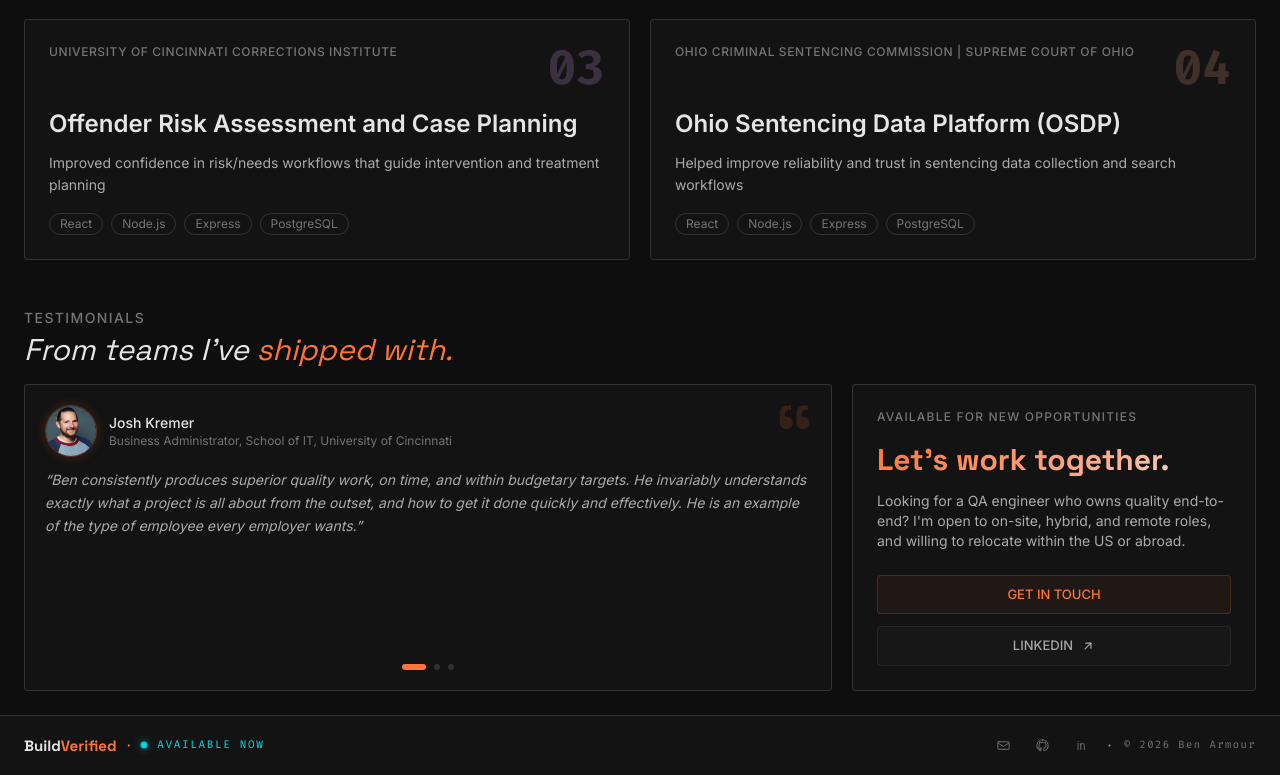
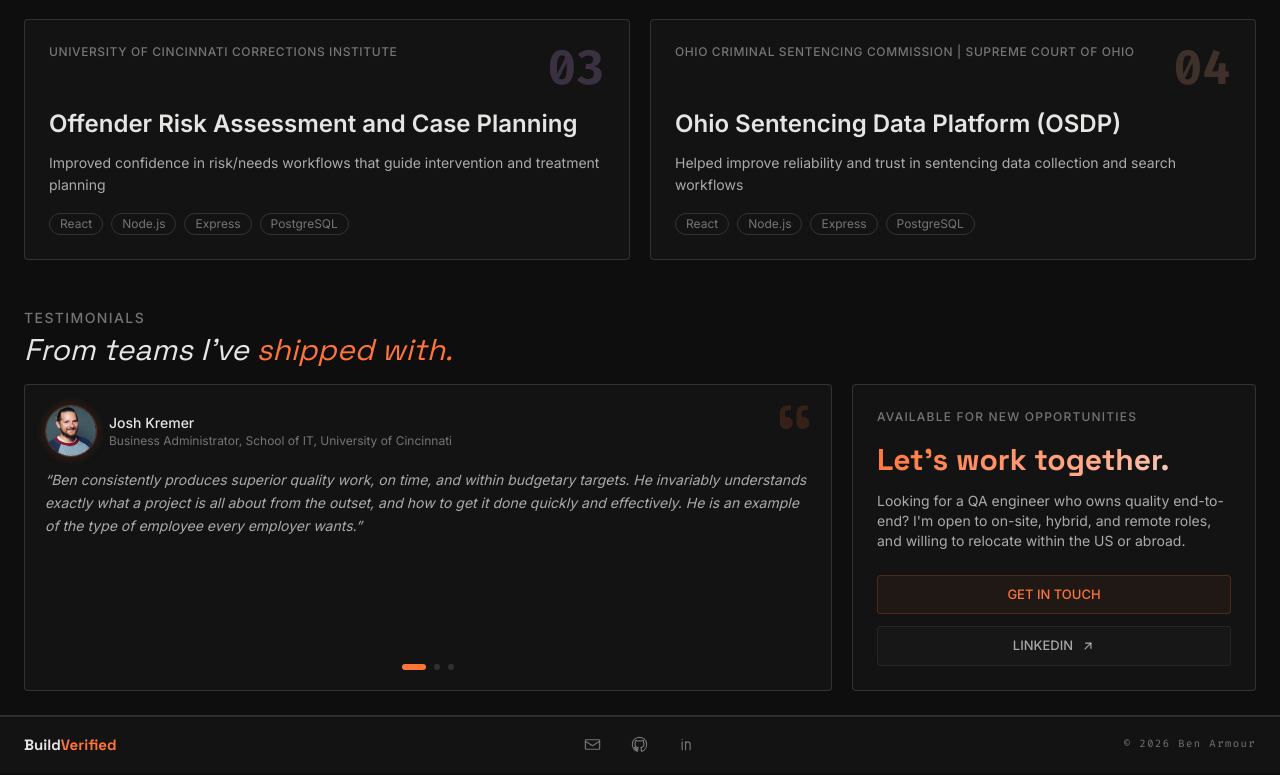
Before and after one commit to LostInTyping/BuildVerified, a Next.js app: page / in a window 1280 px wide. Shown: the part 2320-3095 px from the top of the page. Built offline with nearby package versions, Linux system fonts and the light colour scheme.

Commit message:
feat(footer): center enlarged social icons, drop availability cluster, add navbar edge and hover treatments

```diff
--- a/src/components/footer.tsx
+++ b/src/components/footer.tsx
@@ -9,24 +9,12 @@ const socialLinks = [
 
 export function Footer() {
   return (
-    <footer className="border-t border-border bg-bg-card">
-      <div className="mx-auto flex max-w-7xl flex-wrap items-center justify-center gap-x-6 gap-y-2 px-6 py-3 sm:justify-between">
+    <footer className="border-t border-border bg-bg-card shadow-[inset_0_1px_0_0_var(--color-surface-highlight)]">
+      <div className="mx-auto grid max-w-7xl justify-items-center gap-y-2 px-6 py-3 sm:grid-cols-3 sm:py-2.5">
+        <p className="self-center font-display text-[15px] font-bold leading-none text-text-primary sm:justify-self-start">
+          Build<span className="text-brand-primary">Verified</span>
+        </p>
         <div className="flex items-center gap-2.5">
-          <p className="font-display text-[15px] font-bold leading-none text-text-primary">
-            Build<span className="text-brand-primary">Verified</span>
-          </p>
-          <span aria-hidden="true" className="text-accent">
-            ·
-          </span>
-          <span className="relative flex h-1.5 w-1.5 shrink-0" aria-hidden="true">
-            <span className="absolute inline-flex h-full w-full animate-ping rounded-full bg-brand-secondary opacity-60 motion-reduce:animate-none" />
-            <span className="relative inline-flex h-1.5 w-1.5 rounded-full bg-brand-secondary shadow-[0_0_8px_color-mix(in_srgb,var(--color-brand-secondary)_70%,transparent)]" />
-          </span>
-          <p className="font-mono text-[11px] uppercase tracking-[0.15em] text-brand-secondary">
-            Available now
-          </p>
-        </div>
-        <div className="flex items-center gap-1">
           {socialLinks.map((item) => (
             <a
               key={item.label}
@@ -36,18 +24,15 @@ export function Footer() {
               {...(item.external
                 ? { target: "_blank", rel: "noopener noreferrer" }
                 : {})}
-              className="p-2.5 text-text-muted transition-colors duration-200 hover:text-accent"
+              className="rounded-sm border border-transparent p-2 text-text-muted transition-all duration-200 hover:border-accent-hover/30 hover:bg-accent/5 hover:text-accent hover:shadow-accent-md"
             >
-              <item.icon className="h-[15px] w-[15px]" />
+              <item.icon className="h-[19px] w-[19px]" />
             </a>
           ))}
-          <span aria-hidden="true" className="pl-1 pr-2 text-accent">
-            ·
-          </span>
-          <p className="font-mono text-[10.5px] tracking-[0.14em] text-text-muted">
-            © {new Date().getFullYear()} {site.name}
-          </p>
         </div>
+        <p className="self-center font-mono text-[10.5px] tracking-[0.14em] text-text-muted sm:justify-self-end">
+          © {new Date().getFullYear()} {site.name}
+        </p>
       </div>
     </footer>
   );
```
